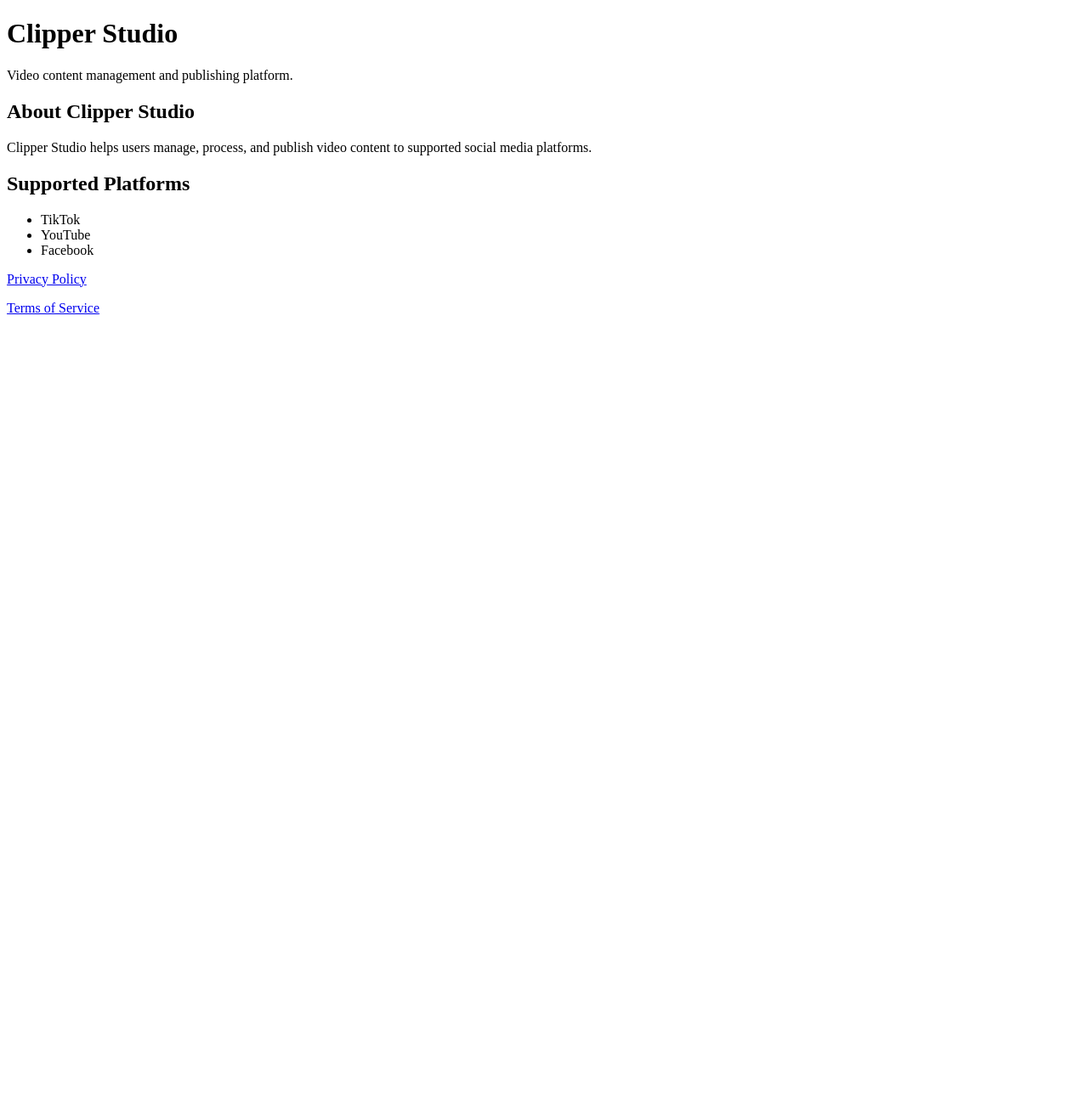
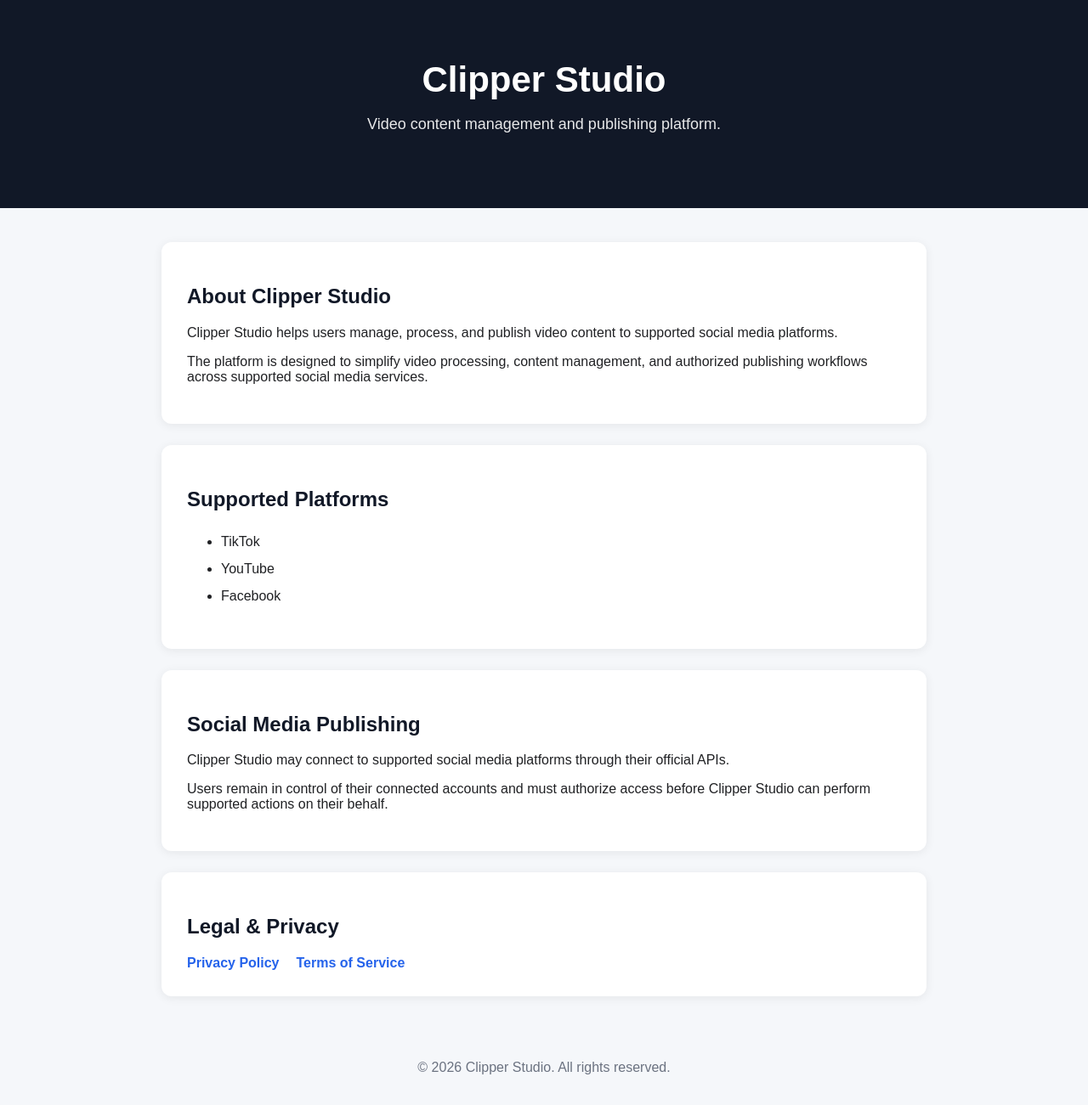
Before and after one commit to cliptography-studio/clipper-studio, a plain HTML site: page index.html in a window 1280 px wide. Shown: the whole page at 85% size. Before the commit the page ends 800 px from the top, so only its background shows below. Drawn offline with Linux system fonts and the light colour scheme.

Commit message:
Update index.html

```diff
--- a/index.html
+++ b/index.html
@@ -3,17 +3,95 @@
 <head>
     <meta charset="UTF-8">
     <meta name="viewport" content="width=device-width, initial-scale=1.0">
+
     <title>Clipper Studio</title>
+
+    <meta name="description"
+          content="Clipper Studio is a video content management and publishing platform.">
+
+    <style>
+        body {
+            font-family: Arial, Helvetica, sans-serif;
+            margin: 0;
+            background: #f5f7fa;
+            color: #202124;
+        }
+
+        header {
+            background: #111827;
+            color: white;
+            padding: 70px 20px;
+            text-align: center;
+        }
+
+        header h1 {
+            font-size: 42px;
+            margin: 0 0 15px;
+        }
+
+        header p {
+            font-size: 18px;
+            opacity: 0.9;
+        }
+
+        main {
+            max-width: 900px;
+            margin: 40px auto;
+            padding: 0 20px;
+        }
+
+        section {
+            background: white;
+            padding: 30px;
+            margin-bottom: 25px;
+            border-radius: 12px;
+            box-shadow: 0 2px 12px rgba(0,0,0,0.07);
+        }
+
+        h2 {
+            color: #111827;
+        }
+
+        ul {
+            line-height: 2;
+        }
+
+        .links {
+            display: flex;
+            gap: 20px;
+            flex-wrap: wrap;
+        }
+
+        .links a {
+            color: #2563eb;
+            text-decoration: none;
+            font-weight: bold;
+        }
+
+        .links a:hover {
+            text-decoration: underline;
+        }
+
+        footer {
+            text-align: center;
+            padding: 35px;
+            color: #6b7280;
+        }
+    </style>
 </head>
 
 <body>
 
+<header>
     <h1>Clipper Studio</h1>
-
     <p>
         Video content management and publishing platform.
     </p>
+</header>
 
+<main>
+
+    <section>
         <h2>About Clipper Studio</h2>
 
         <p>
@@ -21,6 +99,15 @@
             video content to supported social media platforms.
         </p>
 
+        <p>
+            The platform is designed to simplify video processing,
+            content management, and authorized publishing workflows
+            across supported social media services.
+        </p>
+    </section>
+
+
+    <section>
         <h2>Supported Platforms</h2>
 
         <ul>
@@ -28,14 +115,46 @@
             <li>YouTube</li>
             <li>Facebook</li>
         </ul>
+    </section>
+
+
+    <section>
+        <h2>Social Media Publishing</h2>
 
         <p>
-        <a href="privacy.html">Privacy Policy</a>
+            Clipper Studio may connect to supported social media
+            platforms through their official APIs.
         </p>
 
         <p>
-        <a href="terms.html">Terms of Service</a>
+            Users remain in control of their connected accounts and
+            must authorize access before Clipper Studio can perform
+            supported actions on their behalf.
         </p>
+    </section>
+
+
+    <section>
+        <h2>Legal & Privacy</h2>
+
+        <div class="links">
+
+            <a href="privacy.html">
+                Privacy Policy
+            </a>
+
+            <a href="terms.html">
+                Terms of Service
+            </a>
+
+        </div>
+    </section>
+
+</main>
+
+<footer>
+    © 2026 Clipper Studio. All rights reserved.
+</footer>
 
 </body>
 </html>
```
Lines whose indentation alone changed are shown as unchanged.
